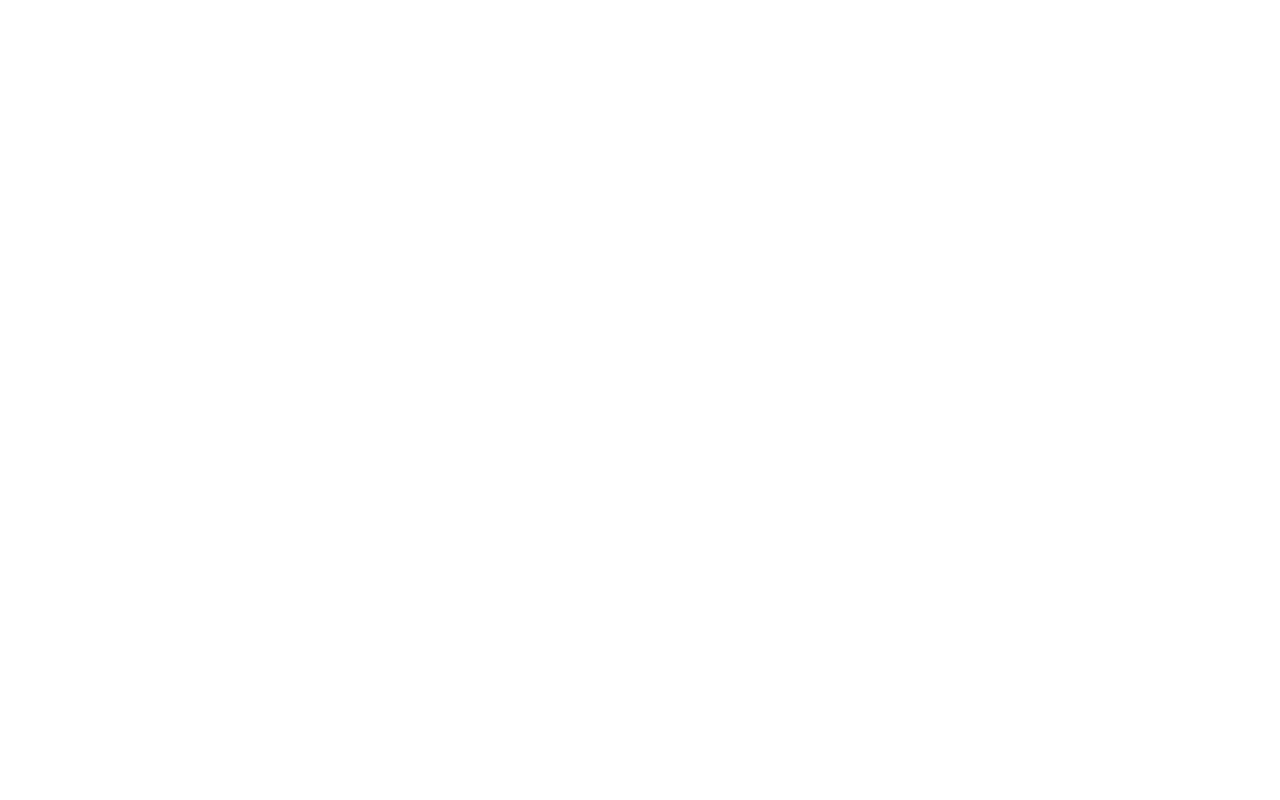
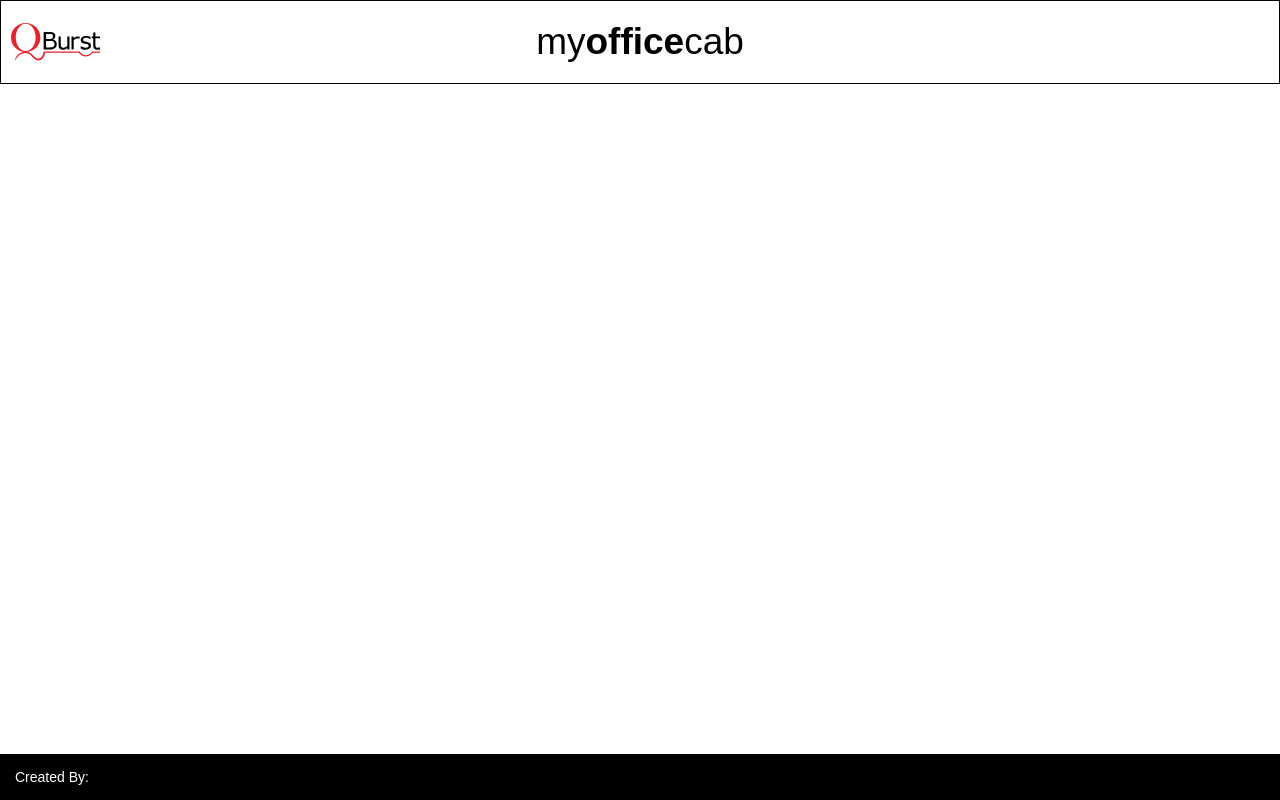
Before and after one commit to ShahinaKP/QburstCabManagement, a plain HTML site: page index.html in a window 1280 px wide. Drawn offline with nearby package versions, Linux system fonts and the light colour scheme.

Commit message:
header and footer stylings

```diff
--- a/app/templates/footer.html
+++ b/app/templates/footer.html
@@ -0,0 +1,3 @@
+<div id="footer-wrap">
+<span>Created By: </span>
+</div>
--- a/app/templates/header.html
+++ b/app/templates/header.html
@@ -0,0 +1 @@
+<div id="header-wrap">my<b>office</b>cab</div>
--- a/assets/css/style.css
+++ b/assets/css/style.css
@@ -0,0 +1,28 @@
+img#normal {
+    width: 10%;
+}
+body {
+    margin: 0;
+    padding: 0;
+}
+#header-wrap {
+    text-align: center;
+    font-size: 37px;
+    font-family: sans-serif;
+    background: url("../images/QBlogo.svg");
+    background-repeat: no-repeat;
+    padding: 20px;
+    background-size: 7%;
+    background-position: 10px;
+    border: 1px solid black;
+}
+#footer-wrap {
+    background-color: black;
+    color: white;
+    position: fixed;
+    width: 100%;
+    padding: 15px;
+    bottom: 0;
+    font-family: sans-serif;
+    font-size: 14px;
+}
--- a/index.html
+++ b/index.html
@@ -13,9 +13,9 @@
 
 	<body>
 
-		<div ng-include='"templates/header.html"'></div>
+		<div ng-include='"app/templates/header.html"'></div>
 		<div ng-view></div>
-		<div ng-include='"templates/footer.html"'></div>
+		<div ng-include='"app/templates/footer.html"'></div>
 		<!-- <p>Qburst Cab Management</p> -->
 
 	</body>
```
